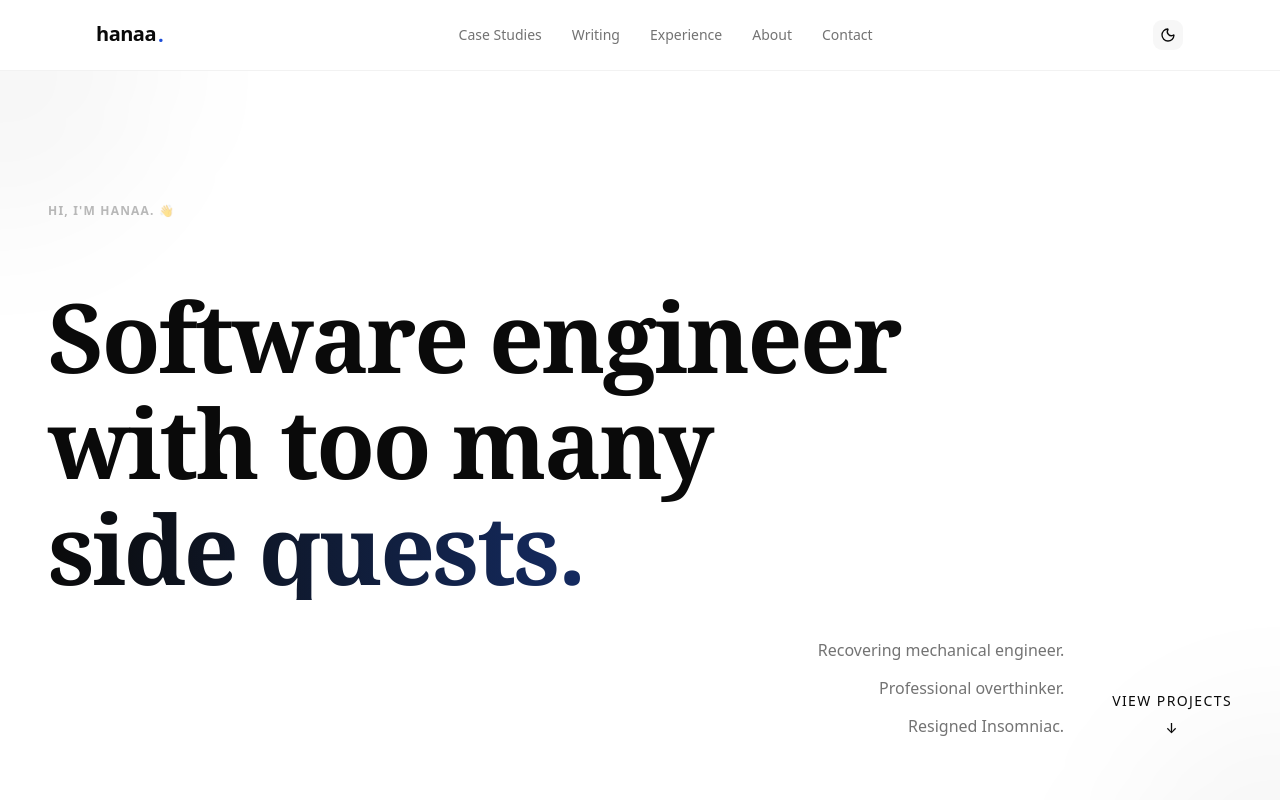
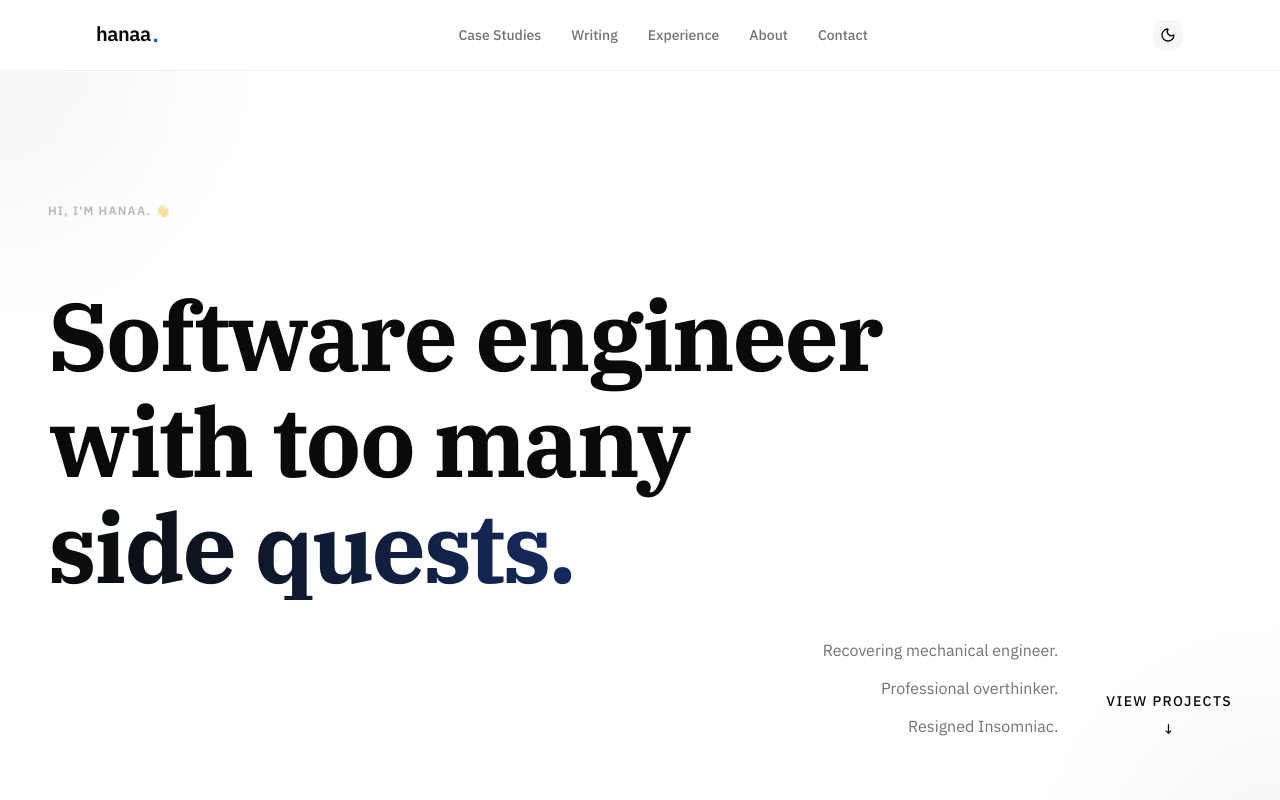
Before and after one commit to hsadoqi/hanaasadoqi.dev, a Next.js app: page / in a window 1280 px wide. Shown: the top 800 px of the page. Built offline with nearby package versions, Linux system fonts and the light colour scheme.

Commit message:
refactor: update .gitignore and enhance typography system in design tokens; improve layout styles and TypeScript configuration

```diff
--- a/src/app/layout.tsx
+++ b/src/app/layout.tsx
@@ -1,8 +1,32 @@
 import type { Metadata, Viewport } from 'next';
+import { IBM_Plex_Mono, IBM_Plex_Sans, IBM_Plex_Serif } from 'next/font/google';
 import '@/styles/globals.css';
 import { PageShell } from '@/components/layout';
 
 const siteUrl = 'https://hanaasadoqi.dev';
+
+const ibmPlexSans = IBM_Plex_Sans({
+  subsets: ['latin'],
+  weight: ['400', '500', '600', '700'],
+  style: ['normal', 'italic'],
+  variable: '--font-instrument-sans',
+  display: 'swap',
+});
+
+const ibmPlexSerif = IBM_Plex_Serif({
+  subsets: ['latin'],
+  weight: ['400', '500', '600', '700'],
+  style: ['normal', 'italic'],
+  variable: '--font-source-serif',
+  display: 'swap',
+});
+
+const ibmPlexMono = IBM_Plex_Mono({
+  subsets: ['latin'],
+  weight: ['400', '500', '600', '700'],
+  variable: '--font-geist-mono',
+  display: 'swap',
+});
 
 export const metadata: Metadata = {
   metadataBase: new URL(siteUrl),
@@ -78,7 +102,12 @@ export default function RootLayout({
   children: React.ReactNode;
 }>) {
   return (
-    <html lang="en" data-scroll-behavior="smooth" suppressHydrationWarning>
+    <html
+      lang="en"
+      data-scroll-behavior="smooth"
+      className={`${ibmPlexSans.variable} ${ibmPlexSerif.variable} ${ibmPlexMono.variable} antialiased`}
+      suppressHydrationWarning
+    >
       <body>
         <PageShell>{children}</PageShell>
       </body>
--- a/src/styles/design-tokens.css
+++ b/src/styles/design-tokens.css
@@ -97,6 +97,66 @@
 /* Tier 3: Active — hover states, focus states */
 @utility border-active {
   border-color: hsl(var(--border) / 0.7);
+}
+
+/* TYPOGRAPHY SYSTEM
+  Semantic roles for page hierarchy, readable body copy, and compact metadata
+   ─────────────────────────────────────────────────────────────────────────── */
+
+@utility type-hero {
+  @apply font-heading text-foreground text-4xl leading-[1.08] font-semibold tracking-tight text-balance sm:text-5xl md:text-6xl lg:text-7xl;
+}
+
+@utility type-page-title {
+  @apply font-heading text-foreground text-4xl leading-tight font-semibold tracking-tight text-balance sm:text-5xl lg:text-6xl;
+}
+
+@utility type-show-title {
+  @apply font-heading text-foreground text-3xl leading-[1.12] font-semibold tracking-tight text-balance sm:text-[2.25rem] lg:text-[2.5rem];
+}
+
+@utility type-section-title {
+  @apply font-heading text-foreground text-[1.5rem] leading-tight font-medium tracking-tight text-balance sm:text-[1.75rem];
+}
+
+/* @utility type-section-subtitle {
+  @apply font-heading text-foreground text-[1.75rem] leading-tight font-semibold tracking-tight text-balance sm:text-[2rem];
+} */
+
+@utility type-panel-title {
+  @apply font-heading text-foreground text-xl leading-tight font-semibold tracking-tight text-balance sm:text-2xl;
+}
+
+@utility type-card-title {
+  @apply text-foreground text-lg leading-snug font-semibold tracking-tight text-balance;
+}
+
+@utility type-card-title-sm {
+  @apply text-foreground text-[18px] leading-snug font-semibold tracking-tight text-balance;
+}
+
+@utility type-body-lg {
+  @apply text-secondary-content text-base leading-8 sm:text-lg;
+}
+
+@utility type-body {
+  @apply text-secondary-content text-base leading-7;
+}
+
+@utility type-body-sm {
+  @apply text-secondary-content text-sm leading-6;
+}
+
+@utility type-caption {
+  @apply text-tertiary-content text-xs leading-5;
+}
+
+@utility type-eyebrow {
+  @apply text-tertiary-content text-xs leading-none font-semibold tracking-[0.18em] uppercase;
+}
+
+@utility type-meta {
+  @apply text-tertiary-content font-mono text-[11px] leading-none tabular-nums;
 }
 
 /* TEXT COLOR HIERARCHY
--- a/src/styles/globals.css
+++ b/src/styles/globals.css
@@ -134,11 +134,11 @@
 }
 
 @layer base {
-  * {
+  /* * {
     @apply border-border outline-ring/50;
-  }
+  } */
   html {
-    @apply scroll-smooth font-sans;
+    @apply scroll-smooth font-sans min-h-svh min-w-svw size-full;
     scroll-padding-top: 5rem;
   }
   body {
--- a/tsconfig.json
+++ b/tsconfig.json
@@ -34,8 +34,7 @@
     "**/*.tsx",
     ".next/types/**/*.ts",
     ".next/dev/types/**/*.ts",
-    "**/*.mts",
-    "src/features/experiences/data/experiences.json"
+    "**/*.mts"
   ],
   "exclude": ["node_modules", ".next", "out", "build", "dist", "docs"]
 }
```
Also changed, not shown: 1 other file (tests, documents, lock files or other folders).
